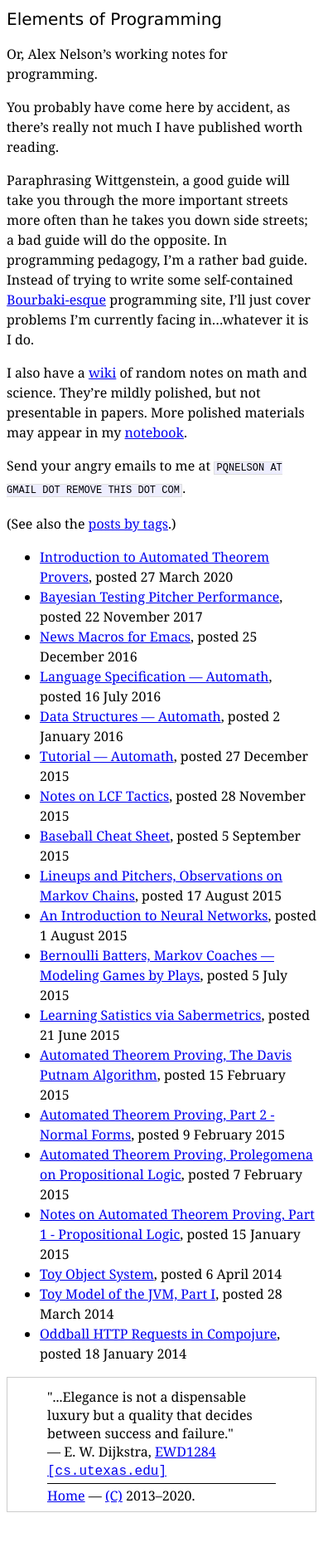
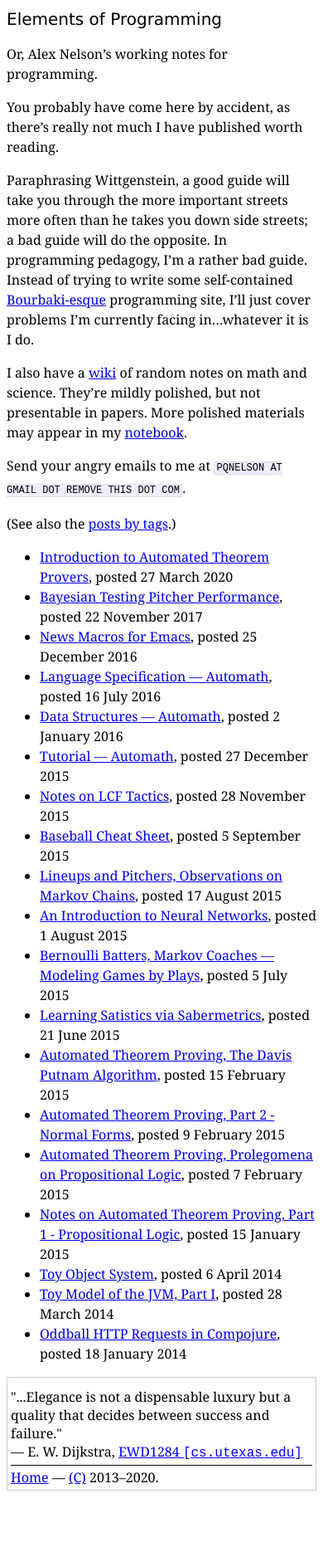
Before and after one commit to pqnelson/pqnelson.github.com, a Jekyll site: the page built from index.md, in a window 390 px wide. Shown: the whole page at 83% size. Built offline with Jekyll 4.4.1, drawn with Linux system fonts in a browser that asks for light colours; after the commit the page ends 1844 px from its top, so only the background shows below that.

Commit message:
Footer fits mobile screen

```diff
--- a/css/main.css
+++ b/css/main.css
@@ -100,8 +100,19 @@ footer {
     background: white;
     border: 1px solid #ccc;
     margin: 0.5em auto 3em auto;
-    max-width: 46em;
-    padding: 0.25em 3em 0.5em 3em;
+}
+
+@media screen and (min-width: 480px) {
+    footer {
+        max-width: 46em;
+        padding: 0.25em 3em 0.5em 3em;
+    }
+}
+@media screen and (max-width: 480px) {
+    footer {
+        max-width: 100%;
+        padding: 0.25em;
+    }
 }
 footer blockquote {
     padding-left: 0px;
```
